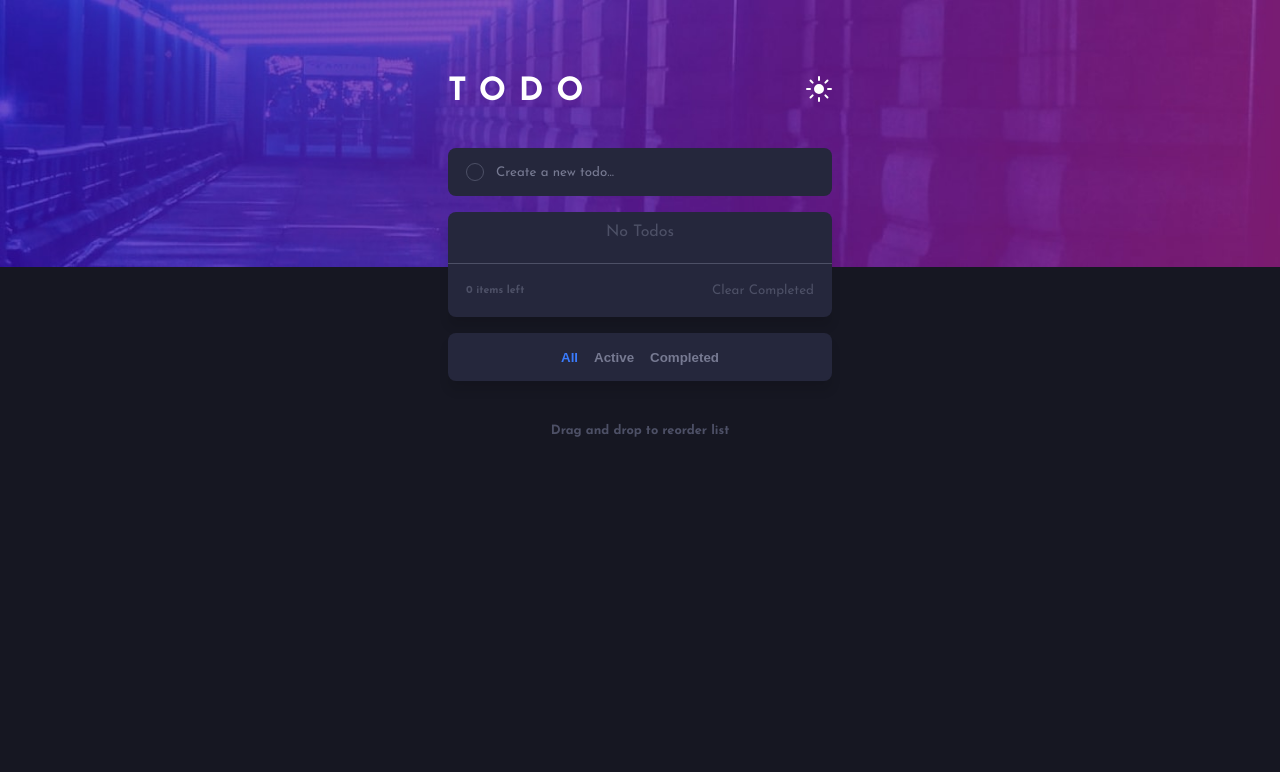
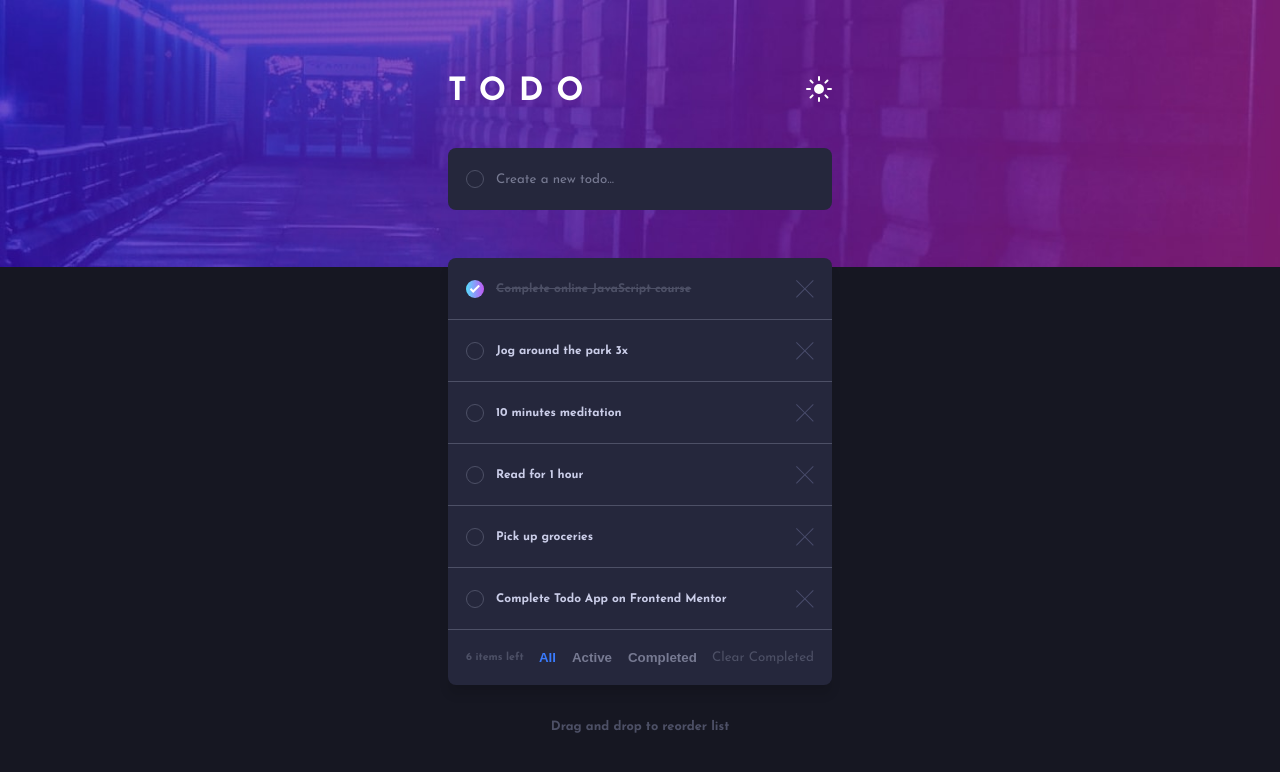
Before and after one commit to Zukizuk/Todo-App-Main, a React (Vite) app: page / in a window 1280 px wide. Shown: the top 772 px of the page. Built offline with nearby package versions, Linux system fonts and the light colour scheme.

Commit message:
Final Commit

```diff
--- a/src/App.jsx
+++ b/src/App.jsx
@@ -7,7 +7,23 @@ function App() {
   const [newTodo, setNewTodo] = useState("");
   const [todos, setTodos] = useState(() => {
     const TodoData = localStorage.getItem("todos");
-    if (TodoData == null) return [];
+    if (TodoData == null)
+      return [
+        {
+          id: 1,
+          newTodo: "Complete online JavaScript course",
+          completed: true,
+        },
+        { id: 2, newTodo: "Jog around the park 3x", completed: false },
+        { id: 3, newTodo: "10 minutes meditation", completed: false },
+        { id: 4, newTodo: "Read for 1 hour", completed: false },
+        { id: 5, newTodo: "Pick up groceries", completed: false },
+        {
+          id: 6,
+          newTodo: "Complete Todo App on Frontend Mentor",
+          completed: false,
+        },
+      ];
     return JSON.parse(TodoData);
   });
   const [ischecked, setIscheckd] = useState(false);
--- a/src/App.scss
+++ b/src/App.scss
@@ -43,7 +43,7 @@ body {
   @media (min-width: 64rem) {
     background: url(./images/bg-desktop-dark.jpg) no-repeat, var(--BottomBG);
     background-size: contain;
-    padding: 4.75rem 28rem;
+    padding: 4.75rem 28rem 7.25rem;
   }
   .todo {
     .todo__header {
@@ -75,19 +75,23 @@ body {
         align-items: center;
         gap: 0.75rem;
         margin-bottom: 1rem;
+        @media (min-width: 64rem) {
+          min-height: 3.875rem;
+          margin-bottom: 3rem;
+        }
         .todo__label {
           height: 100%;
           flex: 1;
           display: grid;
           .todo__input {
-            color: var(--dark-grayish);
+            color: var(--light-grayish);
             outline: none;
             border: none;
             font-family: inherit;
             background: transparent;
             user-select: none;
             &::placeholder {
-              color: inherit;
+              color: var(--dark-grayish);
             }
           }
         }
@@ -103,8 +107,13 @@ body {
             padding-block: 0.75rem;
             min-height: 3.25rem;
             display: grid;
+            @media (min-width: 64rem) {
+              min-height: 3.875rem;
+            }
             &--No-Todos {
-              text-align: center;
+              display: flex;
+              align-items: center;
+              justify-content: center;
               color: var(--very-dark);
             }
             .todo__task-item--container {
@@ -154,6 +163,9 @@ body {
             outline: none;
             color: var(--very-dark);
             font-family: inherit;
+            &:hover {
+              color: var(--light-grayish);
+            }
           }
           .todo__toggle-buttons {
             position: absolute;
@@ -168,6 +180,14 @@ body {
             align-items: center;
             gap: 1rem;
             box-shadow: 0 10px 10px 0 rgba($color: #000000, $alpha: 0.1);
+            @media (min-width: 64rem) {
+              position: static;
+              border-radius: unset;
+              height: unset;
+              width: unset;
+              box-shadow: none;
+              flex: 1;
+            }
             &.All {
               .todo__toggle-button--all {
                 color: var(--Bright-Blue);
@@ -189,6 +209,9 @@ body {
               outline: none;
               color: var(--dark-grayish);
               font-weight: 700;
+              &:hover {
+                color: var(--light-grayish);
+              }
             }
           }
           .todo__drag-instruction {
@@ -197,6 +220,9 @@ body {
             bottom: -7.5rem;
             width: 100%;
             text-align: center;
+            @media (min-width: 64rem) {
+              bottom: -3rem;
+            }
           }
         }
       }
```
